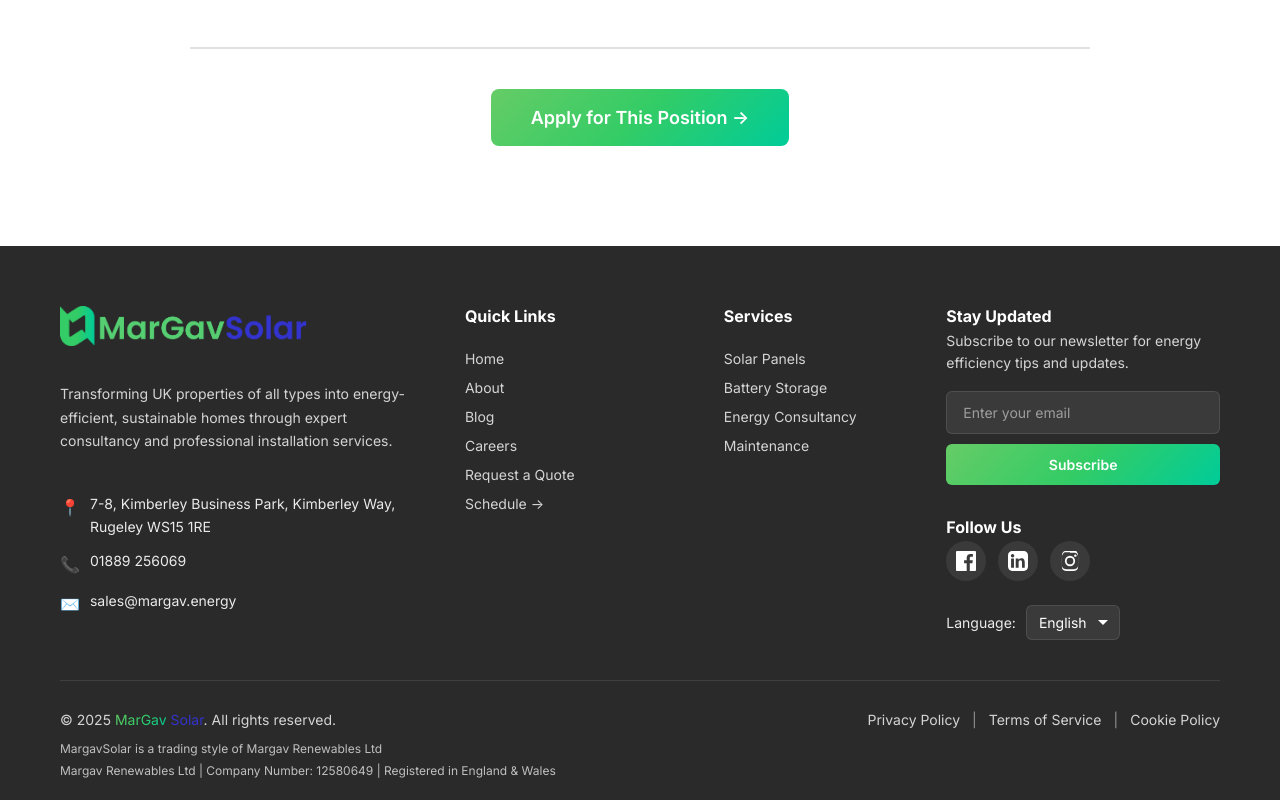
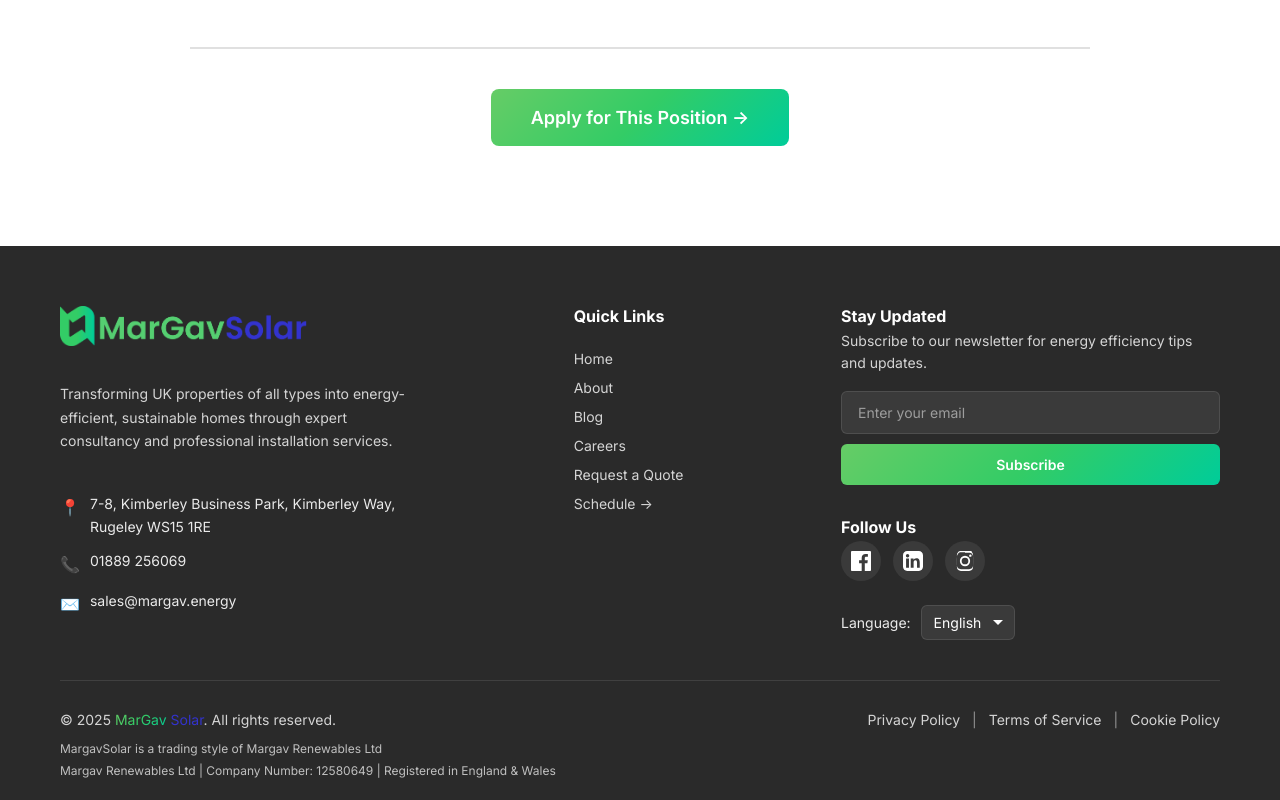
Before and after one commit to margav-energy/Margav-Solar-Website, a React (Vite) app: page /careers/job/2 in a window 1280 px wide. Shown: the part 1770-2570 px from the top of the page. Built offline with nearby package versions, Linux system fonts and the light colour scheme; no server answers.

Commit message:
Remove Services section from footer and adjust layout

```diff
--- a/src/components/Footer.css
+++ b/src/components/Footer.css
@@ -13,7 +13,7 @@
 
 .footer-main {
   display: grid;
-  grid-template-columns: 2fr 1.2fr 1fr 1.5fr;
+  grid-template-columns: 2.5fr 1.2fr 2fr;
   gap: 40px;
 }
 
--- a/src/components/Footer.jsx
+++ b/src/components/Footer.jsx
@@ -68,17 +68,6 @@ const Footer = () => {
               <Link to="/careers">Careers</Link>
               <Link to="/request-quote">Request a Quote</Link>
               <Link to="/schedule">Schedule →</Link>
-            </nav>
-          </div>
-
-          {/* Services Section */}
-          <div className="footer-section">
-            <h4 className="footer-heading">Services</h4>
-            <nav className="footer-nav">
-              <Link to="/products">Solar Panels</Link>
-              <Link to="/products">Battery Storage</Link>
-              <Link to="/products">Energy Consultancy</Link>
-              <Link to="/products">Maintenance</Link>
             </nav>
           </div>
 
```
